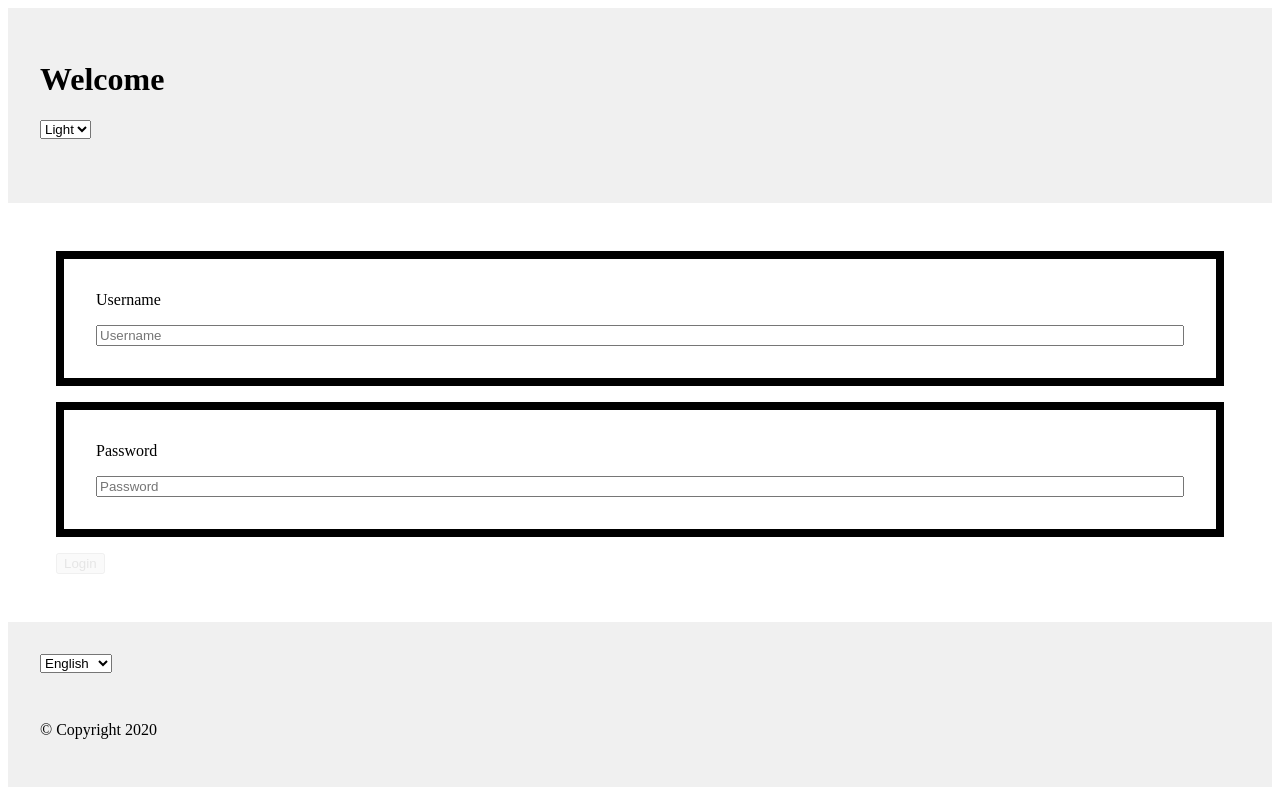
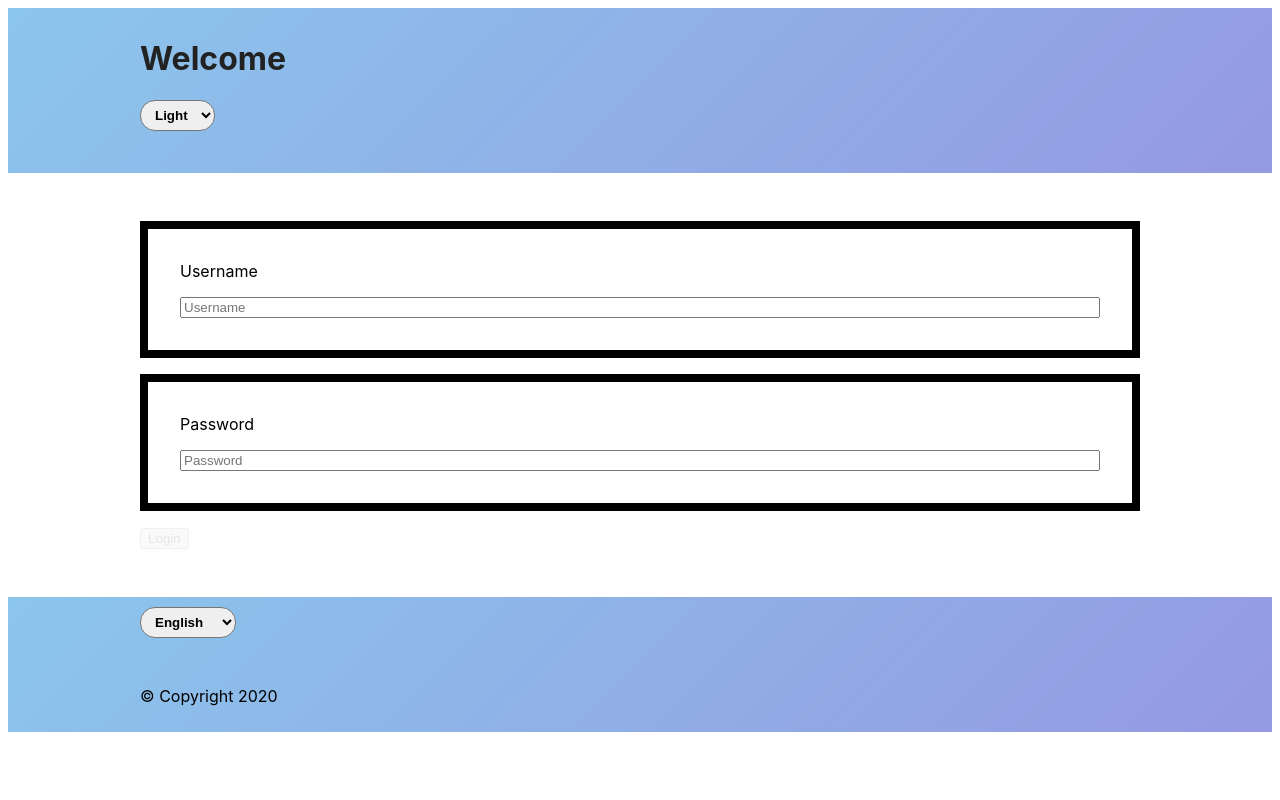
Before and after one commit to Ndn1618/dark-light-themes-with-react, a React (Create React App) app: page / in a window 1280 px wide. Built offline with nearby package versions, Linux system fonts and the light colour scheme.

Commit message:
Add light theme styles

```diff
--- a/src/App.css
+++ b/src/App.css
@@ -1,7 +1,30 @@
 body {
-	font-family: -apple-system, BlinkMacSystemFont, 'Segoe UI', 'Roboto', 'Oxygen',
-		'Ubuntu', 'Cantarell', 'Fira Sans', 'Droid Sans', 'Helvetica Neue',
-		sans-serif;
-	-webkit-font-smoothing: antialiased;
-	-moz-osx-font-smoothing: grayscale;
+  font-family: -apple-system, BlinkMacSystemFont, "Segoe UI", "Roboto", "Oxygen",
+    "Ubuntu", "Cantarell", "Fira Sans", "Droid Sans", "Helvetica Neue",
+    sans-serif;
+  -webkit-font-smoothing: antialiased;
+  -moz-osx-font-smoothing: grayscale;
 }
+
+.container {
+  max-width: 1000px;
+  margin-left: auto;
+  margin-right: auto;
+  padding-left: 20px;
+  padding-right: 20px;
+}
+
+select {
+  padding: 6px 10px;
+  font-weight: bold;
+  border-radius: 15px;
+  -webkit-border-radius: 15px;
+  -moz-border-radius: 15px;
+  -ms-border-radius: 15px;
+  -o-border-radius: 15px;
+}
+
+select:focus {
+  outline: none;
+  box-shadow: 1px 1px 11px #aaa, 1px -1px 11px #aaa;
+}
--- a/src/App.jsx
+++ b/src/App.jsx
@@ -11,9 +11,7 @@ function App () {
 
 			<Login />
 
-			<Footer>
-				<p>&copy; Copyright 2020</p>
-			</Footer>
+			<Footer />
 		</>
 	)
 }
--- a/src/Components/Footer/Footer.css
+++ b/src/Components/Footer/Footer.css
@@ -1,11 +1,12 @@
 footer {
-	padding: 2rem;
+  padding: 10px;
 }
 footer.dark {
-	background: #333;
-	color: #fff;
+  background: #333;
+  color: #fff;
 }
 footer.light {
-	background: #f0f0f0;
-	color: #000;
+  background-color: #8bc6ec;
+  background-image: linear-gradient(135deg, #8bc6ec 0%, #9599e2 100%);
+  color: #000;
 }
--- a/src/Components/Footer/Footer.jsx
+++ b/src/Components/Footer/Footer.jsx
@@ -13,10 +13,12 @@ function Footer ({ children }) {
 	return (
 		<>
 			<footer className={theme}>
+				<div className='container'>
 				<select defaultValue={language} onChange={evt => setLanguage(evt.target.value)}>
 					{languages.map((lang, key) => <option key={key} value={lang.prop}>{lang.name}</option>)}
 				</select>
-				{children}
+				<p>&copy; Copyright 2020</p>
+				</div>
 			</footer>
 		</>
 	)
--- a/src/Components/Header/Header.css
+++ b/src/Components/Header/Header.css
@@ -1,11 +1,12 @@
 header {
-	padding: 2rem;
+  padding: 10px;
+}
+header.light {
+  background-color: #8bc6ec;
+  background-image: linear-gradient(135deg, #8bc6ec 0%, #9599e2 100%);
+  color: #222;
 }
 header.dark {
-	background: #333;
-	color: #fff;
+  background: #333;
+  color: #fff;
 }
-header.light {
-	background: #f0f0f0;
-	color: #000;
-}
--- a/src/Components/Header/Header.jsx
+++ b/src/Components/Header/Header.jsx
@@ -13,6 +13,7 @@ function Header () {
 	return (
 		<>
 			<header className={theme}>
+				<div className='container'>
 				{
 					languages.map((lang) => {
 					if (lang.prop === language) {
@@ -31,6 +32,7 @@ function Header () {
 					}
 					})
 				}
+				</div>
 			</header>
 		</>
 	)
--- a/src/Components/Login/Login.css
+++ b/src/Components/Login/Login.css
@@ -1,5 +1,9 @@
 #login {
   padding: 3rem;
+}
+
+#login.light .input {
+  border-color: #8bc6ec;
 }
 
 label {
--- a/src/Components/Login/Login.jsx
+++ b/src/Components/Login/Login.jsx
@@ -28,6 +28,7 @@ function Login () {
 		<>
 			<div id="login">
 
+				<div className='container'>
 				<form onSubmit={onSubmit}>
 					<div className="input">
 						<label htmlFor="username">Username</label>
@@ -56,6 +57,7 @@ function Login () {
 						</button>
 					</div>
 				</form>
+				</div>
 
 			</div>
 		</>
--- a/src/index.jsx
+++ b/src/index.jsx
@@ -1,6 +1,7 @@
 import React from 'react'
 import ReactDOM from 'react-dom'
 import App from './App'
+import './App.css'
 
 import { ThemeProvider } from './ThemeContext'
 import { LanguageProvider } from './LanguageContext'
```
Also changed, not shown: 1 other file (tests, documents, lock files or other folders). Lines whose indentation alone changed are shown as unchanged.
